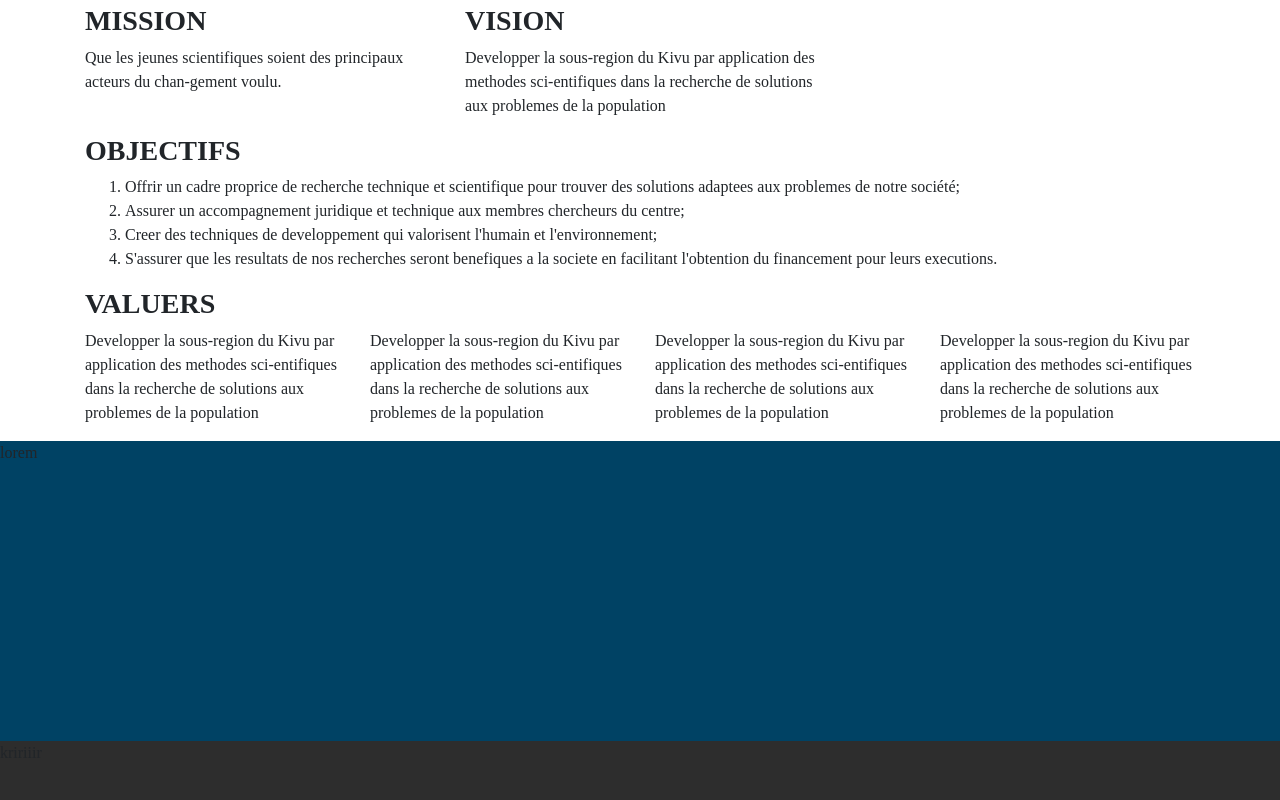
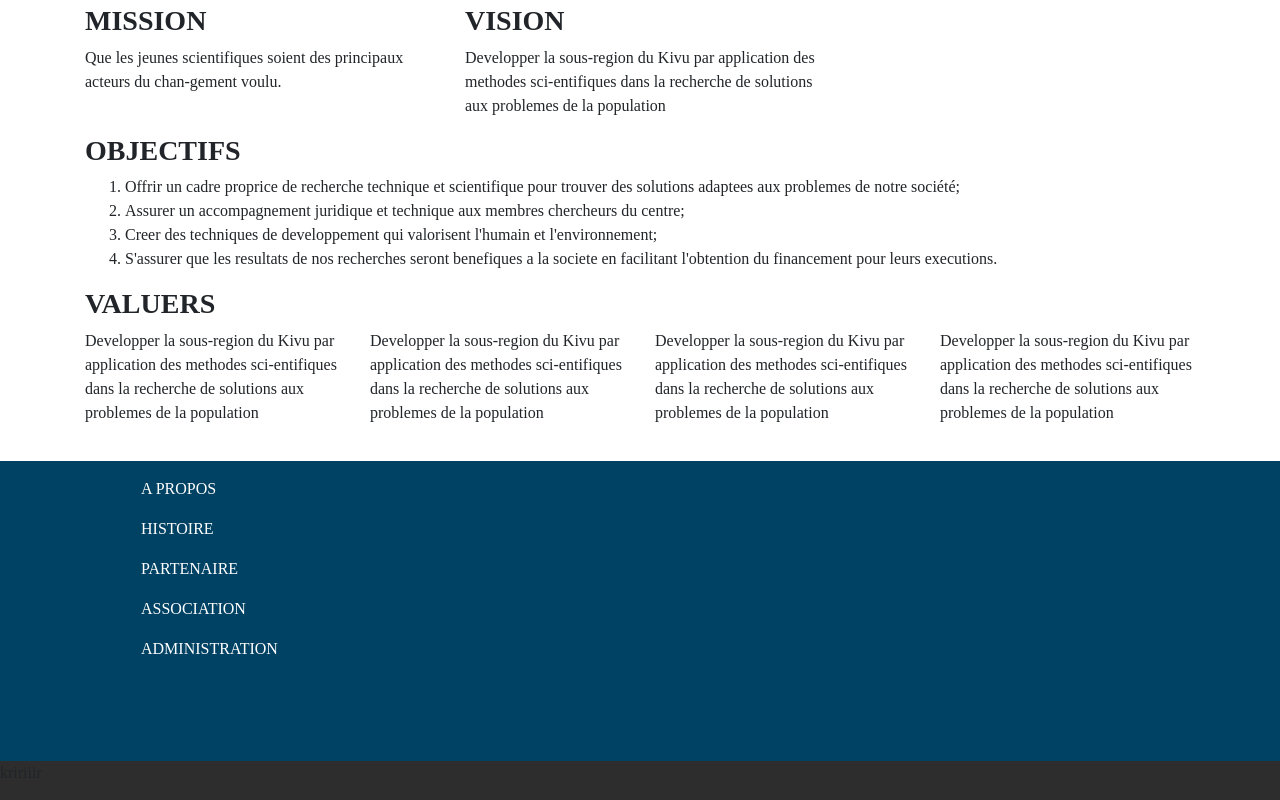
Before and after one commit to GhislainMitahi/CRES-React, a React (Create React App) app: page / in a window 1280 px wide. Shown: the part 794-1594 px from the top of the page. Built offline with nearby package versions, Linux system fonts and the light colour scheme.

Commit message:
customize the Events section

```diff
--- a/src/App.css
+++ b/src/App.css
@@ -85,6 +85,7 @@
   background-color: #fff!important;
   font-family: Century Gothic;
   padding-top: 20px;
+  padding-bottom: 10px;
 }
 .title2{
   font-weight: bold;
--- a/src/components/Evenements.js
+++ b/src/components/Evenements.js
@@ -1,11 +1,34 @@
 import React from "react";
 import { Link } from "react-router-dom";
 
-const Evenements = ()=>{
-return (
+const Evenements = () => {
+  return (
     <div className="evenements">
-        lorem
+      <div className="container">
+        <div className="row pt-2">
+          <div className="col-2">
+            <ul className="menu2 ">
+              <li className="nav-link ">
+                <Link className="nav-link2">A PROPOS</Link>
+              </li>
+              <li className="nav-link ">
+                <Link className="nav-link2">HISTOIRE</Link>
+              </li>
+              <li className="nav-link ">
+                <Link className="nav-link2">PARTENAIRE</Link>
+              </li>
+              <li className="nav-link ">
+                <Link className="nav-link2">ASSOCIATION</Link>
+              </li>
+              <li className="nav-link ">
+                <Link className="nav-link2">ADMINISTRATION</Link>
+              </li>
+            </ul>
+          </div>
+          <div className="col-8"></div>
+        </div>
+      </div>
     </div>
-)
-}
-export default Evenements
+  );
+};
+export default Evenements;
```
